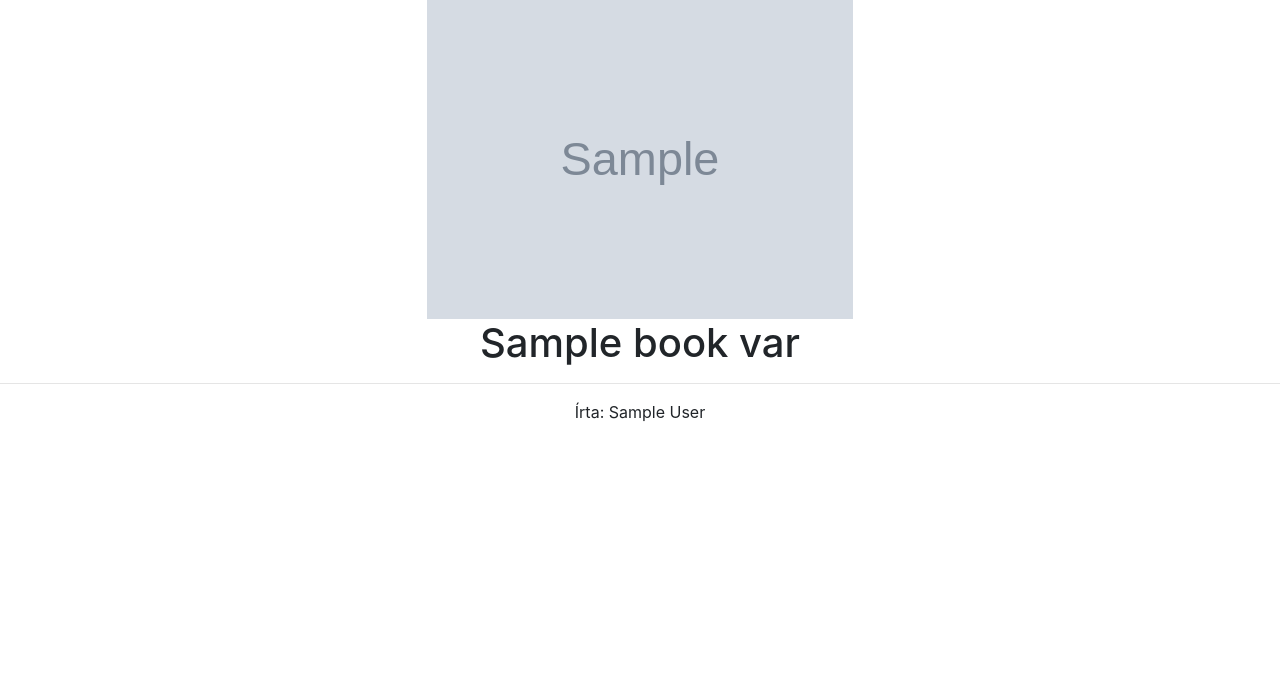
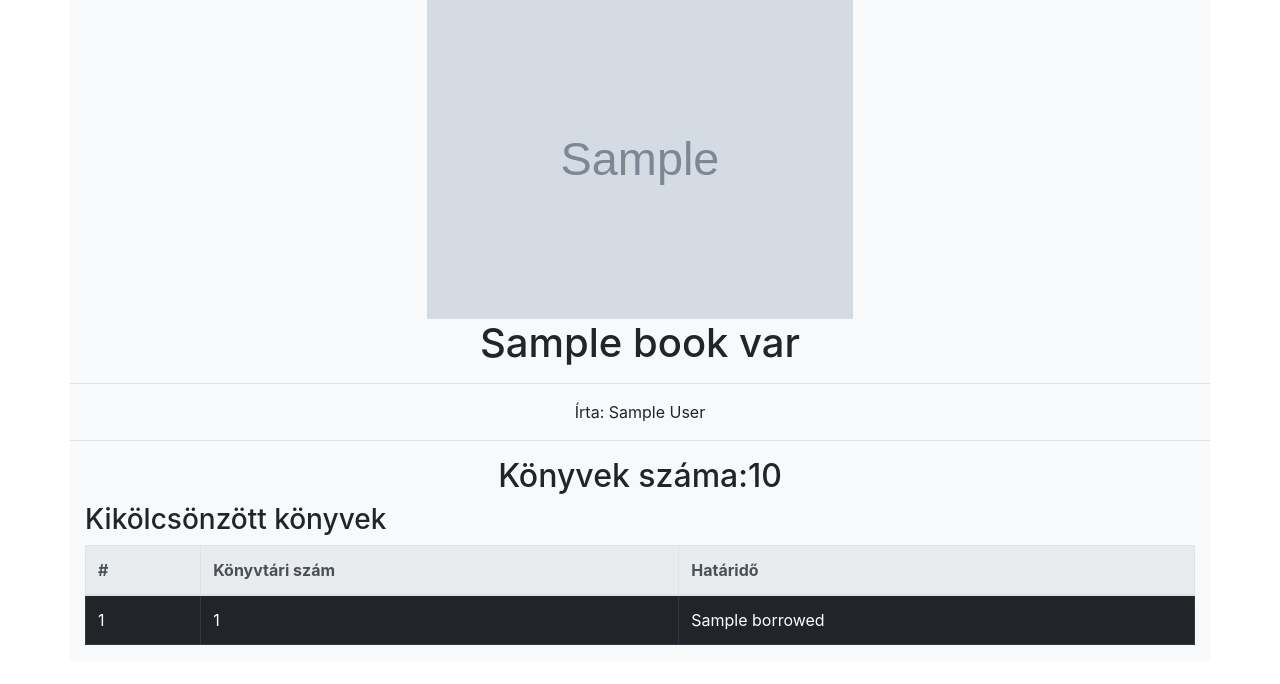
Before and after one commit to GeRRy1337/konyvtar, a PHP site: template view/bookInfo.php in a window 1280 px wide. Shown: the part 61-745 px from the top of the page. Run offline with PHP 8.4, Linux system fonts and the light colour scheme; the template is opened without the code that fills it: most values are stand-ins (such as "Sample title", 1, 10 or a date in 2020); grey boxes marked "Sample" are stand-in pictures.

Commit message:
borrowed book info

```diff
--- a/view/bookInfo.php
+++ b/view/bookInfo.php
@@ -1,6 +1,46 @@
-<div class="bookContainer">
-    <img id="infoImg" src=<?php echo $BookVar->get_ImageUrlL();?>>
-    <h1><?php echo $BookVar->get_BookTitle();?></h1>
-    <hr>
-    <p><?php echo 'Írta: '.$BookVar->get_BookAuthor()?></p>
+<div class="container bg-light">
+    <div class="row">
+        <div class="bookContainer">
+            <img id="infoImg" src=<?php echo $BookVar->get_ImageUrlL();?>>
+            <h1><?php echo $BookVar->get_BookTitle();?></h1>
+            <hr>
+            <p><?php echo 'Írta: '.$BookVar->get_BookAuthor()?></p>
+            <hr>
+            <h2>Könyvek száma:<?php echo $BookVar->inStock($conn);?></h2>
+        </div>
+    </div>
+    <?php
+        $borrowedList=$BookVar->borrowedList($conn);
+        if(sizeof($borrowedList)>0){
+    ?>
+    <div class="row justify-content-center">
+        <div class="col-12">
+        <h3>Kikölcsönzött könyvek</h3>
+        <table class="table table-dark table-bordered w-100">
+            <thead class="thead-light">
+                <tr>
+                    <th>#</th>
+                    <th>Könyvtári szám</th>
+                    <th>Határidő</th>
+                </tr>
+            </thead>
+            <tbody>
+        <?php
+
+            $index=1;
+            foreach($borrowedList as $book){
+                echo '<tr>';
+                    echo '<td>'.($index++).'</td>';
+                    echo '<td>'.$book[0].'</td>';
+                    echo '<td>'.$book[1].'</td>';
+                echo '</tr>';
+            }
+        ?>
+            </tbody>
+        </table>
+        <?php
+            }
+        ?>
+        </div>
+    </div>
 </div>
```
Also changed, not shown: model/book.php (+26 -13 lines).
